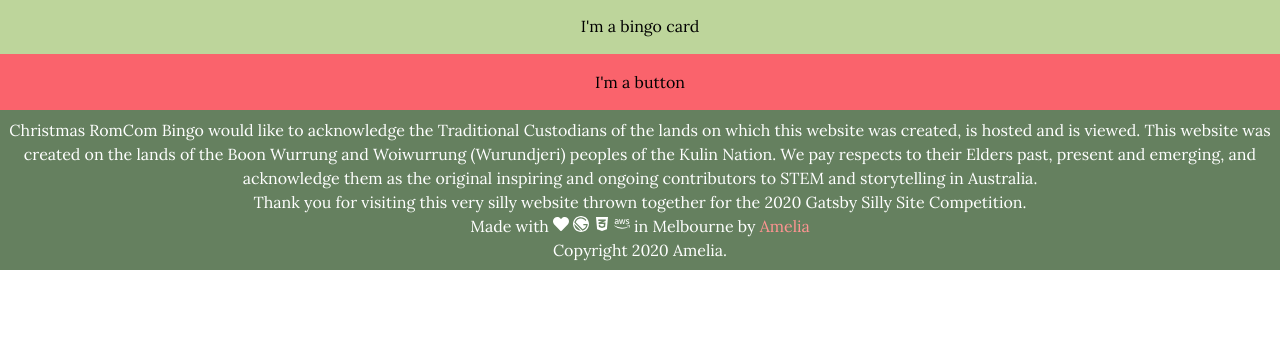
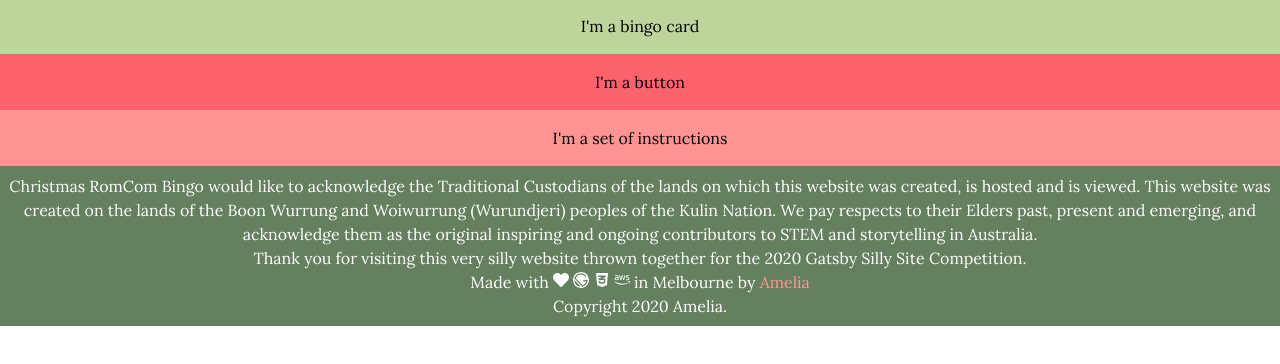
Before and after one commit to amtrav42/ChristmasRomComBingo, a Gatsby site: page / in a window 1280 px wide. Shown: the part 106-470 px from the top of the page. Built offline with nearby package versions, Linux system fonts and the light colour scheme; Gatsby itself is replaced by a stand-in of ours.

Commit message:
added instructions component

```diff
--- /dev/null
+++ b/src/components/Instructions/Instructions.module.css
@@ -0,0 +1,5 @@
+@import "../../styles/global.css";
+.background{
+  background-color: var(--light-red);
+  padding: var(--padding);
+}
--- /dev/null
+++ b/src/components/Instructions/index.jsx
@@ -0,0 +1,8 @@
+import React from "react";
+import InstructionsStyles from "./Instructions.module.css";
+
+export default function Instructions() {
+  return (
+    <div className={InstructionsStyles.background}>I'm a set of instructions</div>
+  )
+};
--- a/src/pages/index.js
+++ b/src/pages/index.js
@@ -1,7 +1,8 @@
-import React from "react"
-import Header from "../components/Header"
+import React from "react";
+import Header from "../components/Header";
 import BingoCard from "../components/BingoCard";
-import Button from "../components/Button"
+import Button from "../components/Button";
+import Instructions from "../components/Instructions";
 import Footer from "../components/Footer";
 import '../styles/reset.css';
 import '../styles/global.css';
@@ -12,6 +13,7 @@ export default function Home() {
       <Header />
       <BingoCard />
       <Button />
+      <Instructions />
       <Footer />
     </>
   );
```
